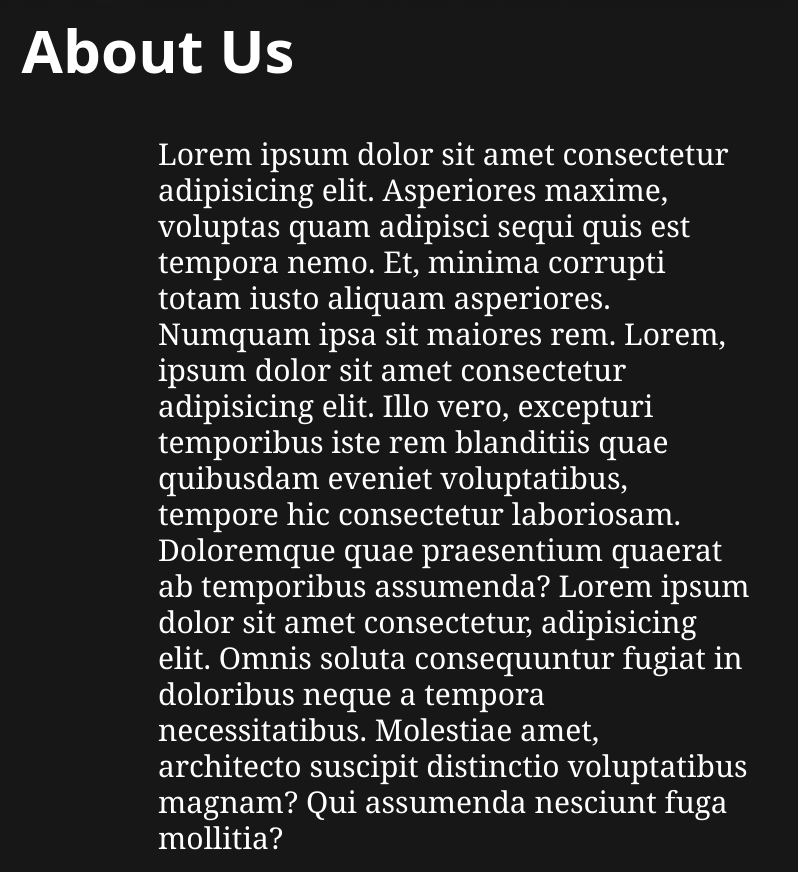
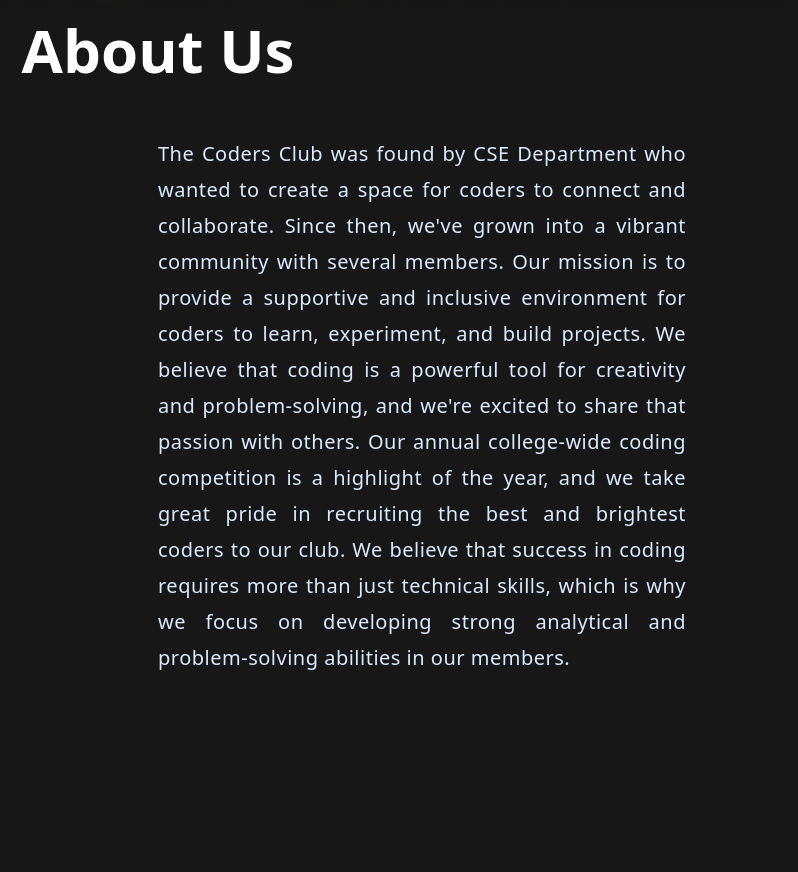
Before and after one commit to bhaaratkrishnan/coders_club, an Astro site: page / in a window 1280 px wide. Shown: the part 780-1652 px from the top of the page, 482-1280 px from the left. After the commit the page ends 1472 px from the top, so only its background shows below. Built offline with nearby package versions, Linux system fonts and the light colour scheme; Astro itself is replaced by a stand-in of ours.

Commit message:
about me scaling and font sizing

```diff
--- a/src/components/AboutUs.astro
+++ b/src/components/AboutUs.astro
@@ -1,35 +1,49 @@
 ---
 ---
 
-<div class="flex flex-col px-4 pb-4 items-center  space-y-14">
+<div class="flex flex-col px-4 pb-4 items-center space-y-14">
   <!-- about us titel  -->
-  <div class="text-white font-bold text-6xl antialiased">About Us</div>
+  <div
+    class="text-white font-bold text-6xl antialiased hover:text-logoBlue transition ease-in-out"
+  >
+    About Us
+  </div>
   <!-- row for image and content  -->
   <div class="flex flex-row">
     <!-- Video  -->
-    <div class="basis-1/2 flex justify-center">
+    <div
+      class="basis-1/2 flex justify-center hover:scale-110 transition ease-in-out"
+    >
       <div class="relative">
-        <video  loop autoplay muted>
-          <source src="/imgs/AboutUsVideo.mp4">
+        <video loop autoplay muted>
+          <source src="/imgs/AboutUsVideo.mp4" />
         </video>
         <div class="absolute top-0 left-0 p-2">
-          <img src="/imgs/EecLogo.png" class="object-contain w-14 h-14" alt="">
+          <img
+            src="/imgs/EecLogo.png"
+            class="object-contain w-14 h-14"
+            alt=""
+          />
         </div>
       </div>
     </div>
     <!-- content  -->
-    <div class="basis-1/2 flex text-white font-serif text-3xl pr-8 antialiased">
-      Lorem ipsum dolor sit amet consectetur adipisicing elit. Asperiores
-      maxime, voluptas quam adipisci sequi quis est tempora nemo. Et, minima
-      corrupti totam iusto aliquam asperiores. Numquam ipsa sit maiores rem.
-      Lorem, ipsum dolor sit amet consectetur adipisicing elit. Illo vero,
-      excepturi temporibus iste rem blanditiis quae quibusdam eveniet
-      voluptatibus, tempore hic consectetur laboriosam. Doloremque quae
-      praesentium quaerat ab temporibus assumenda? Lorem ipsum dolor sit amet
-      consectetur, adipisicing elit. Omnis soluta consequuntur fugiat in
-      doloribus neque a tempora necessitatibus. Molestiae amet, architecto
-      suscipit distinctio voluptatibus magnam? Qui assumenda nesciunt fuga
-      mollitia?
+    <div class="basis-1/2 pr-24">
+      <div
+        class="flex hover:scale-110 transition ease-in-out text-blue-100 font-medium font-sans text-xl duration-200 leading-9 antialiased tracking-wide text-justify"
+      >
+        The Coders Club was found by CSE Department who wanted to create a space
+        for coders to connect and collaborate. Since then, we've grown into a
+        vibrant community with several members. Our mission is to provide a
+        supportive and inclusive environment for coders to learn, experiment,
+        and build projects. We believe that coding is a powerful tool for
+        creativity and problem-solving, and we're excited to share that passion
+        with others. Our annual college-wide coding competition is a highlight
+        of the year, and we take great pride in recruiting the best and
+        brightest coders to our club. We believe that success in coding requires
+        more than just technical skills, which is why we focus on developing
+        strong analytical and problem-solving abilities in our members.
+      </div>
     </div>
   </div>
 </div>
```
